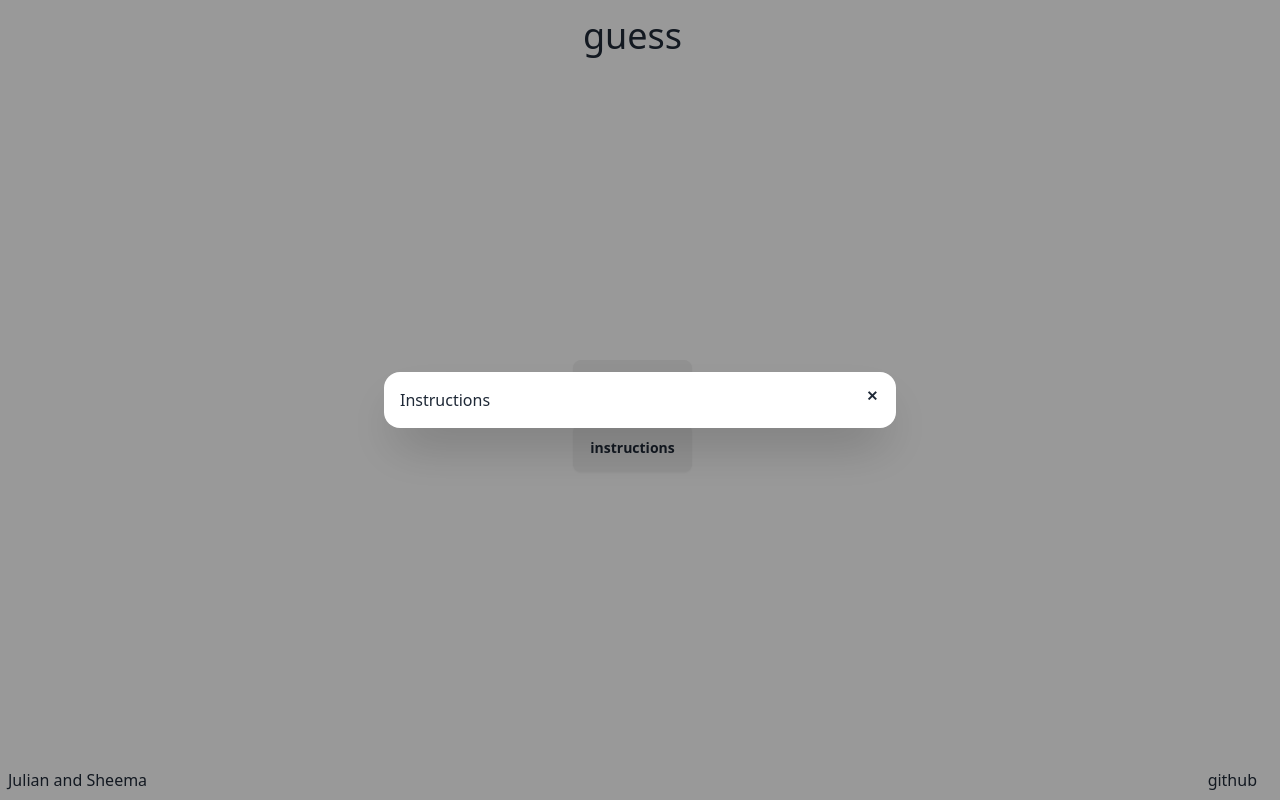
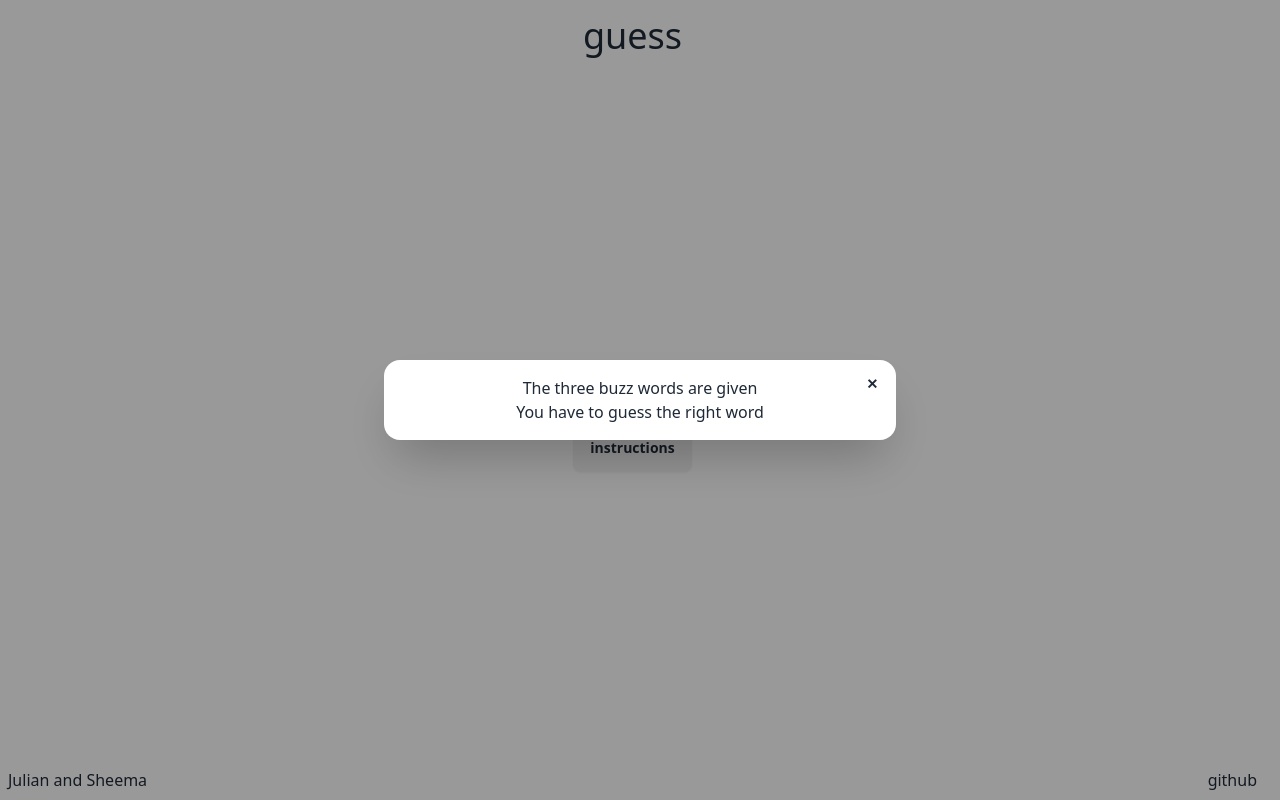
Before and after one commit to coderaries12/Guess-Game, a React (Vite) app: page / in a window 1280 px wide. Both pictures are taken after a click on the button "instructions". Built offline with nearby package versions, Linux system fonts and the light colour scheme.

Commit message:
Add instructions to modal

```diff
--- a/src/Components/Modal/index.tsx
+++ b/src/Components/Modal/index.tsx
@@ -12,7 +12,7 @@ function Modal({ children }: Props) {
         instructions
       </button>
       <dialog className="modal" ref={modalRef}>
-        <div className="modal-box p-4">
+        <div className="modal-box p-4 text-center">
           <form method="dialog">
             {/* if there is a button in form, it will close the modal */}
             <button className="btn btn-sm btn-circle btn-ghost absolute right-2 top-2">
--- a/src/routes/landing.tsx
+++ b/src/routes/landing.tsx
@@ -1,5 +1,6 @@
 import { Link } from "wouter";
 import { Modal } from "../Components/Modal";
+import Instructions from "../Components/Modal/Instructions";
 
 export default function Landing() {
   return (
@@ -8,7 +9,7 @@ export default function Landing() {
         Play
       </Link>
       <Modal>
-        <span>Instructions</span>
+        <Instructions />
       </Modal>
     </div>
   );
```
